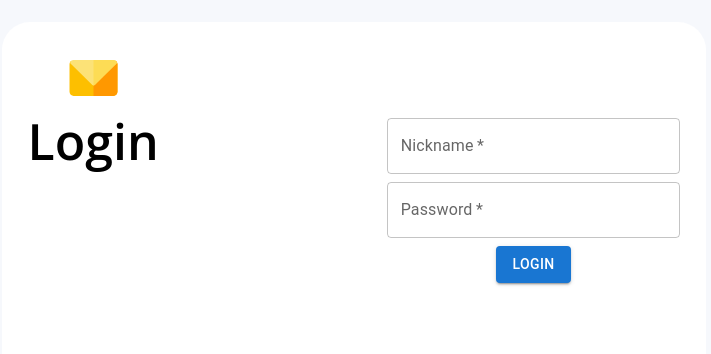
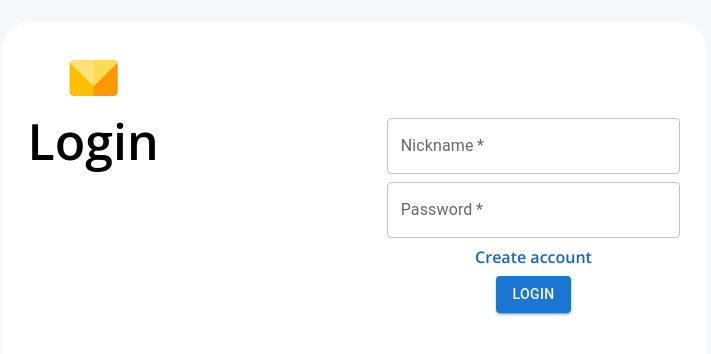
Before and after one commit to UriBaynesay/Mail-Frontend, a React (Create React App) app: page /login in a window 1280 px wide. Shown: the part 178-532 px from the top of the page, without its empty margins (286-997 px from the left). Built offline with nearby package versions, Linux system fonts and the light colour scheme.

Commit message:
added user signup

```diff
--- a/src/components/login/login-form.jsx
+++ b/src/components/login/login-form.jsx
@@ -1,7 +1,17 @@
+import { Fragment } from "react"
 import TextField from "@mui/material/TextField"
 import Button from "@mui/material/Button"
 
-export const LoginForm = ({ onLogin, onInput, nickname, password }) => {
+export const LoginForm = ({
+  onLogin,
+  onInput,
+  onSetSignup,
+  isSignup,
+  firstName,
+  lastName,
+  nickname,
+  password,
+}) => {
   return (
     <form onSubmit={onLogin}>
       <TextField
@@ -23,7 +33,34 @@ export const LoginForm = ({ onLogin, onInput, nickname, password }) => {
         onChange={onInput}
         required
       />
-      <Button type="submit" variant="contained">Login</Button>
+      {isSignup && (
+        <Fragment>
+          <TextField
+            fullWidth
+            name="firstName"
+            label="First Name"
+            variant="outlined"
+            value={firstName}
+            onChange={onInput}
+            required
+          />
+          <TextField
+            fullWidth
+            name="lastName"
+            label="Last Name"
+            variant="outlined"
+            value={lastName}
+            onChange={onInput}
+            required
+          />
+        </Fragment>
+      )}
+      <h4 onClick={onSetSignup}>
+        {isSignup ? "Already have an account?" : "Create account"}
+      </h4>
+      <Button type="submit" variant="contained">
+        {isSignup ? "Sign Up" : "Login"}
+      </Button>
     </form>
   )
 }
--- a/src/pages/Login.jsx
+++ b/src/pages/Login.jsx
@@ -1,26 +1,49 @@
 import { useState } from "react"
-import { useNavigate } from "react-router-dom";
+import { useNavigate } from "react-router-dom"
 import { authenticationService } from "../services/authentication.service"
 import { LoginForm } from "../components/login/login-form"
 import mail from "../styles/svg/mail.svg"
 
 export const LoginPage = () => {
-  const navigate=useNavigate()
-  const [nickname, setNickName] = useState("")
-  const [password, setPassword] = useState("")
+  const navigate = useNavigate()
+
+  const [isSignup, setIsSignup] = useState(false)
+  const [formFields, setFormFields] = useState({
+    firstName: "",
+    lastName: "",
+    nickname: "",
+    password: "",
+  })
 
   const onInput = ({ target }) => {
-    if (target.name === "nickname") {
-      setNickName(target.value)
-    } else setPassword(target.value)
+    setFormFields({ ...formFields, [target.name]: target.value })
   }
+
   const onLogin = async (e) => {
     e.preventDefault()
-    const user = await authenticationService.login(nickname, password)
-    if(user){
-      window.sessionStorage.setItem("user",JSON.stringify(user))
+    let user
+    if (isSignup) {
+      user = await authenticationService.signup(
+        formFields.firstName,
+        formFields.lastName,
+        formFields.nickname,
+        "",
+        formFields.password
+      )
+    } else {
+      user = await authenticationService.login(
+        formFields.nickname,
+        formFields.password
+      )
+    }
+    if (user) {
+      window.sessionStorage.setItem("user", JSON.stringify(user))
       navigate("/")
     }
+  }
+
+  const onSetSignup = () => {
+    setIsSignup(!isSignup)
   }
 
   return (
@@ -28,13 +51,17 @@ export const LoginPage = () => {
       <div className="login-form-container">
         <section className="logo-container">
           <img src={mail} alt="" />
-          <h1>Login</h1>
+          <h1>{isSignup ? "Sign Up" : "Login"}</h1>
         </section>
         <LoginForm
           onLogin={onLogin}
           onInput={onInput}
-          password={password}
-          nickname={nickname}
+          password={formFields.password}
+          nickname={formFields.nickname}
+          firstName={formFields.firstName}
+          lastName={formFields.lastName}
+          isSignup={isSignup}
+          onSetSignup={onSetSignup}
         ></LoginForm>
       </div>
     </main>
--- a/src/styles/scss/base/_variables.scss
+++ b/src/styles/scss/base/_variables.scss
@@ -3,3 +3,4 @@ $secondary-gray: #e8eaed;
 $main-blue: #c2e7ff;
 $secondary-blue: #eaf1fb;
 $darker-blue: #d3e3fd;
+$dark-blue: #1565c0;
--- a/src/styles/scss/components/login/_login-form.scss
+++ b/src/styles/scss/components/login/_login-form.scss
@@ -17,6 +17,7 @@
   }
   form {
     display: flex;
+    color: $dark-blue;
     align-items: center;
     width: 45%;
     flex-direction: column;
```
